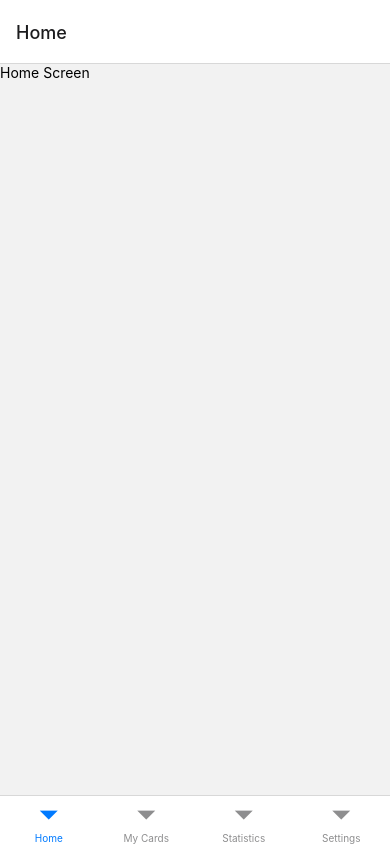
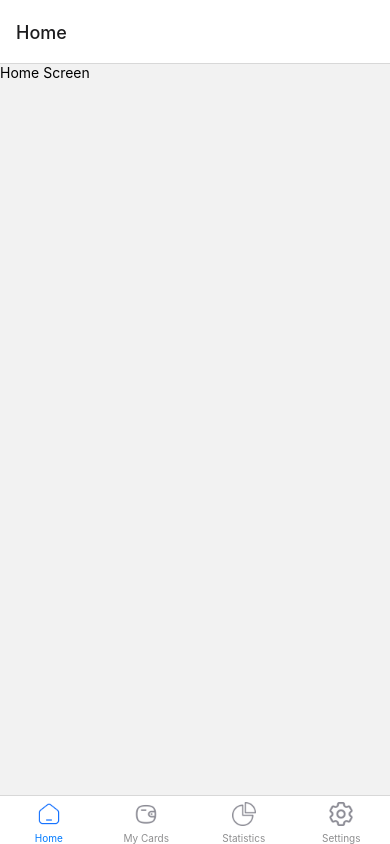
Before and after one commit to favourrr-a/rn-assignment5-11014111, a React Native app: screen / in a window 390 px wide. Built offline with nearby package versions, Linux system fonts and the light colour scheme.

Commit message:
Add icons to nav bar

```diff
--- a/components/NavBar.js
+++ b/components/NavBar.js
@@ -1,14 +1,53 @@
 import { createBottomTabNavigator } from '@react-navigation/bottom-tabs';
+import { Image } from 'react-native';
+
+// Screens
 import HomeScreen from './home-screen/HomeScreen';
 import SettingsScreen from './settings-screen/SettingsScreen';
 import MyCardsScreen from './my-cards-screen/MyCardsScreen';
 import StatisticsScreen from './statistics-screen/StatisticsScreen';
 
+// Tab Icons
+import homeIcon from '../assets/nav-bar-icons/home.png';
+import myCardsIcon from '../assets/nav-bar-icons/my-cards.png';
+import statisticsIcon from '../assets/nav-bar-icons/statistics.png';
+import settingsIcon from '../assets/nav-bar-icons/settings.png';
+import settingsIconFocused from '../assets/nav-bar-icons/settings-focused.png';
+import homeIconFocused from '../assets/nav-bar-icons/home-focused.png';
+import myCardsIconFocused from '../assets/nav-bar-icons/my-cards-focused.png';
+import statisticsIconFocused from '../assets/nav-bar-icons/statistics-focused.png';
+
 const Tab = createBottomTabNavigator();
 
 export default function NavBar() {
   return (
-    <Tab.Navigator>
+    <Tab.Navigator
+    screenOptions={({ route }) => ({
+      tabBarIcon: ({ focused }) => {
+        let icon;
+
+        switch (route.name) {
+          case 'Home':
+            icon = focused ? homeIconFocused : homeIcon;
+            break;
+          case 'My Cards':
+            icon = focused ? myCardsIconFocused : myCardsIcon;
+            break;
+          case 'Statistics':
+            icon = focused ? statisticsIconFocused : statisticsIcon;
+            break;
+          case 'Settings':
+            icon = focused ? settingsIconFocused : settingsIcon;
+            break;
+          default:
+            icon = homeImage;
+            break;
+        }
+
+        return <Image source={icon} style={{ width: 24, height: 24 }} />;
+      },
+    })}
+    >
       <Tab.Screen name = "Home" component = {HomeScreen} />
       <Tab.Screen name = "My Cards" component = {MyCardsScreen} />
       <Tab.Screen name = "Statistics" component = {StatisticsScreen} />
```
